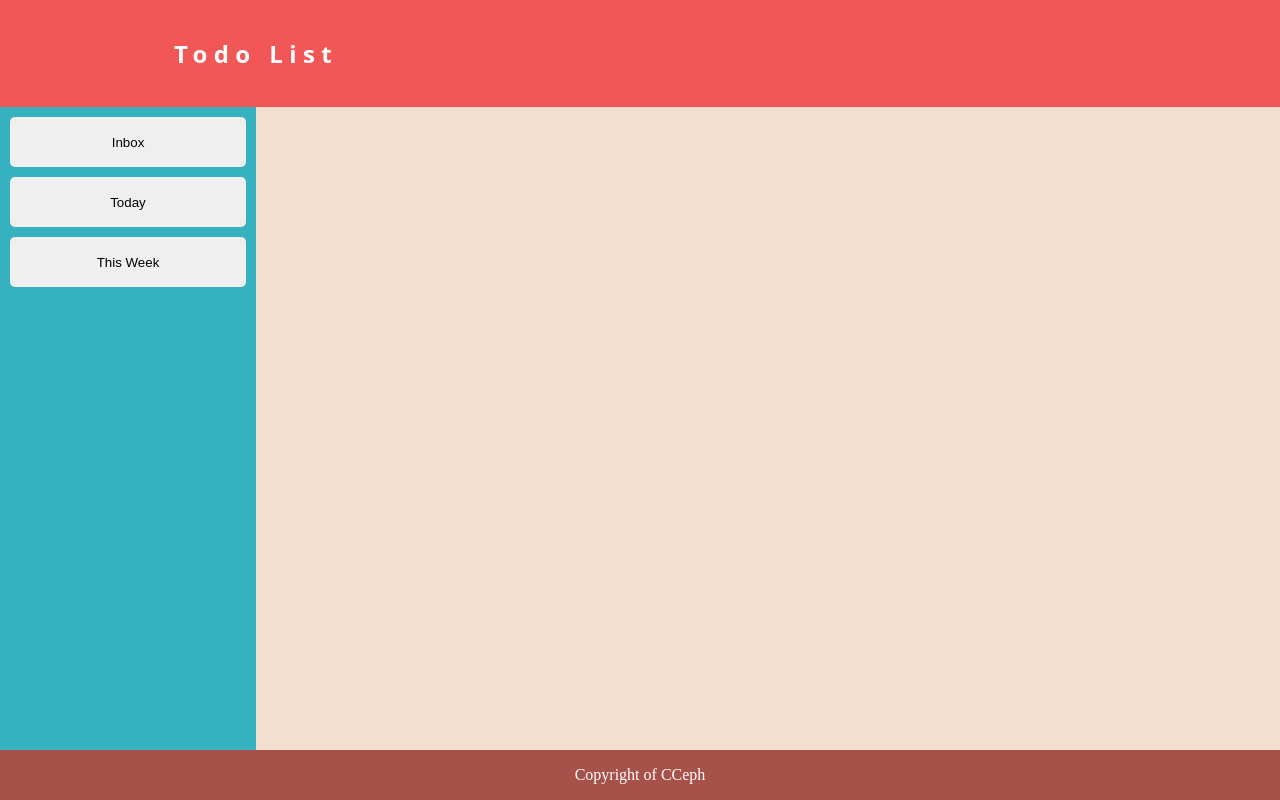
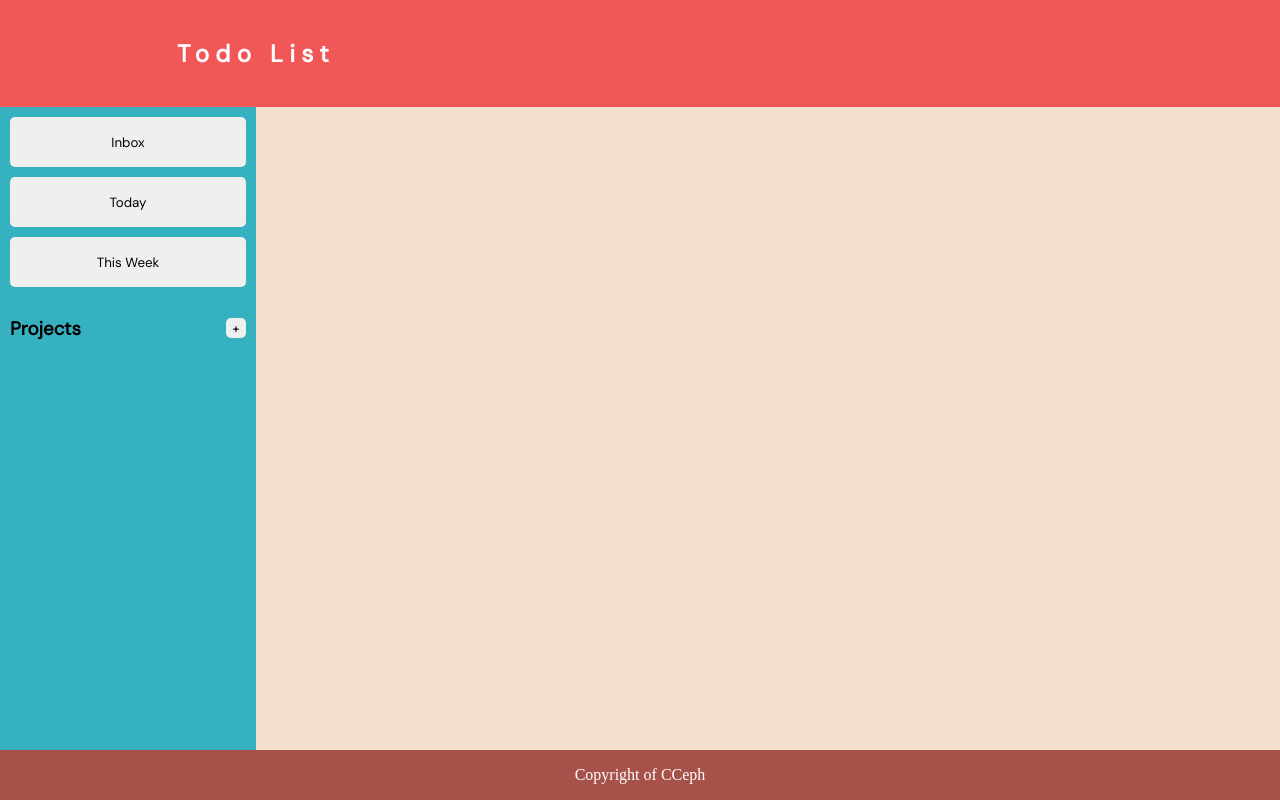
Before and after one commit to CCeph/to-do-list, a website built with webpack: page dist/index.html in a window 1280 px wide. Built offline with Linux system fonts and the light colour scheme.

Commit message:
Add a projects section to nav
Also add some variables in css for better readability and future
proofing.

```diff
--- a/src/style.css
+++ b/src/style.css
@@ -1,3 +1,6 @@
+/* Imports DM Sans and Heebo */
+@import url("https://fonts.googleapis.com/css2?family=DM+Sans&family=Heebo&display=swap");
+
 /* Defaults */
 
 * {
@@ -20,6 +23,8 @@ textarea {
 /* Variables */
 :root {
   --activeNavButtonColor: rgb(166, 82, 75, 0.4);
+  --titleFont: "DM Sans", system-ui, "Segoe UI", Roboto, Helvetica, Arial,
+    sans-serif, "Apple Color Emoji", "Segoe UI Emoji", "Segoe UI Symbol";
 }
 
 /* Grid styling for the whole page layout */
@@ -45,8 +50,7 @@ textarea {
   align-self: center;
   padding: 0.2rem 1rem;
 
-  font-family: "DM Sans", system-ui, "Segoe UI", Roboto, Helvetica, Arial,
-    sans-serif, "Apple Color Emoji", "Segoe UI Emoji", "Segoe UI Symbol";
+  font-family: var(--titleFont);
   letter-spacing: 0.4rem;
   font-size: 1.5rem;
 }
@@ -71,6 +75,7 @@ textarea {
 .nav button {
   border-radius: 5px;
   border: 0;
+  font-family: var(--titleFont);
 }
 
 .nav button:hover {
@@ -79,6 +84,20 @@ textarea {
 
 .main .content {
   background-color: #f2dfce;
+}
+
+.nav .projects {
+  display: grid;
+  grid-template: 1fr / 1fr 20px;
+  align-items: center;
+}
+
+.nav .add-project {
+  height: 20px;
+}
+
+.nav h3 {
+  font-family: var(--titleFont);
 }
 
 /* End of Main Styling */
```
Also changed, not shown: dist/index.html, dist/main.js.
